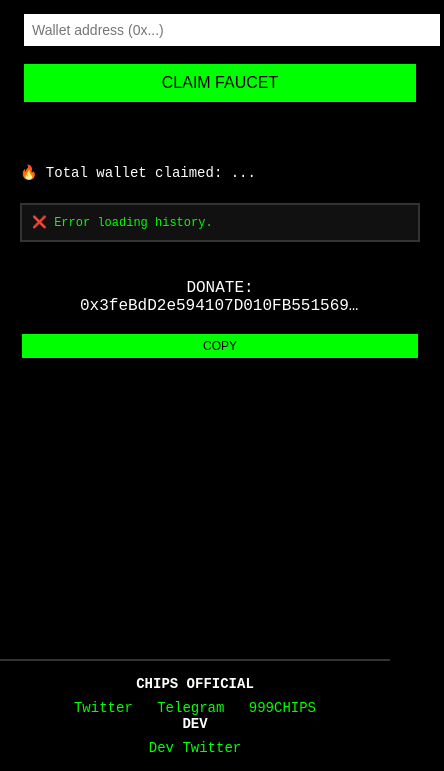
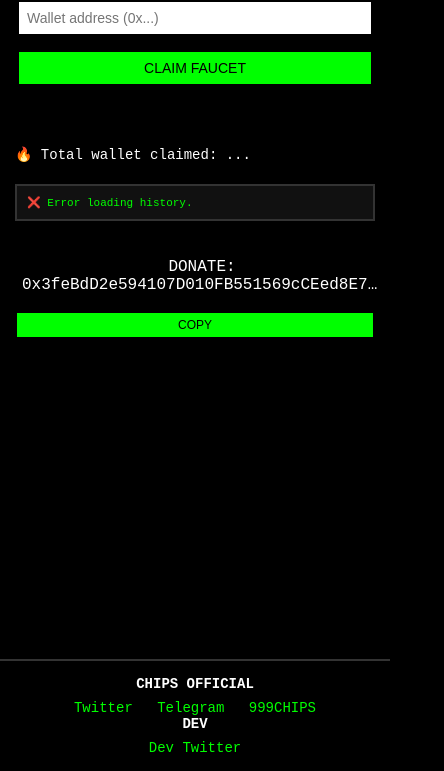
Before and after one commit to pujapujia/chips, a website: page index.html in a window 390 px wide. Shown: the part 73-844 px from the top of the page, 444 px wide, since content can reach past the window. Drawn offline with Linux system fonts and the light colour scheme; no server answers.

Commit message:
Update index.html

```diff
--- a/index.html
+++ b/index.html
@@ -20,15 +20,19 @@
       flex-direction: column;
       min-height: 100vh;
     }
+
     .container {
-      width: 400px;
+      width: 100%;
+      max-width: 450px;
       margin: auto;
       padding: 20px;
+      box-sizing: border-box;
       flex-grow: 1;
       display: flex;
       flex-direction: column;
       justify-content: start;
     }
+
     h1 {
       font-size: 24px;
       text-transform: uppercase;
@@ -36,29 +40,33 @@
       margin-bottom: 20px;
       text-align: center;
     }
+
+    input, button {
+      width: 100%;
+      padding: 10px;
+      margin-bottom: 10px;
+      font-size: 14px;
+      box-sizing: border-box;
+    }
+
     input {
-      width: 100%;
       background-color: #fff;
       color: #000;
       border: 4px solid #000;
-      padding: 8px;
-      font-size: 14px;
-      margin-bottom: 10px;
     }
+
     button {
-      width: 100%;
       background-color: #00ff00;
       color: #000;
       border: 4px solid #000;
-      padding: 10px;
-      font-size: 16px;
       text-transform: uppercase;
       cursor: pointer;
-      margin-bottom: 10px;
     }
+
     button:hover {
       background-color: #00cc00;
     }
+
     #result {
       background-color: #000;
       border: 4px solid #000;
@@ -67,40 +75,46 @@
       margin-bottom: 20px;
       word-break: break-word;
     }
+
     #result a {
       color: #0f0;
       word-break: break-all;
     }
+
     #totalClaimed {
       font-size: 14px;
       margin-bottom: 10px;
     }
+
     #claimHistory {
       background-color: #111;
       border: 2px solid #333;
       color: #0f0;
       text-align: left;
       padding: 10px;
-      max-height: 300px;
+      max-height: 250px;
       overflow-y: auto;
       font-size: 12px;
       margin-bottom: 30px;
       white-space: pre-wrap;
     }
+
     .donate-section {
       text-align: center;
       margin-bottom: 30px;
     }
+
     .donate-address {
       background-color: #000;
       padding: 5px;
       border: 2px solid #000;
-      max-width: 280px;
+      max-width: 100%;
       overflow: hidden;
       text-overflow: ellipsis;
       display: inline-block;
       margin-bottom: 5px;
     }
+
     .copy-button {
       background-color: #00ff00;
       color: #000;
@@ -110,6 +124,7 @@
       cursor: pointer;
       text-transform: uppercase;
     }
+
     .copy-button:hover {
       background-color: #00cc00;
     }
@@ -122,21 +137,46 @@
       font-size: 14px;
       margin-top: auto;
     }
+
+    .footer-label {
+      font-weight: bold;
+      color: #fff;
+      margin-bottom: 4px;
+    }
+
     .footer-links {
       margin-top: 8px;
     }
+
     .footer-links a {
       color: #0f0;
       text-decoration: none;
       margin: 0 8px;
     }
+
     .footer-links a:hover {
       text-decoration: underline;
     }
-    .footer-label {
-      font-weight: bold;
-      color: #fff;
-      margin-bottom: 4px;
+
+    /* ✅ RESPONSIF di layar kecil */
+    @media (max-width: 500px) {
+      .container {
+        padding: 15px;
+      }
+
+      input, button {
+        font-size: 14px;
+        padding: 8px;
+      }
+
+      #claimHistory {
+        font-size: 11px;
+        max-height: 200px;
+      }
+
+      h1 {
+        font-size: 20px;
+      }
     }
   </style>
 </head>
```
